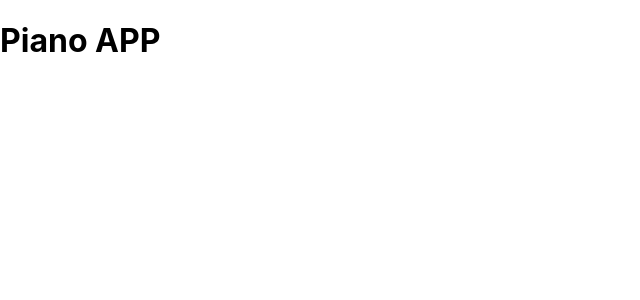
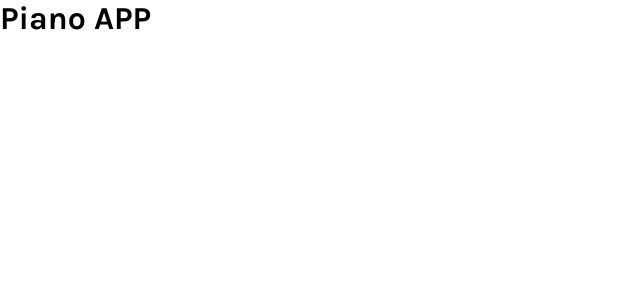
Before and after one commit to DavidPavlovski/react_piano_app, a React (Create React App) app: page / in a window 1280 px wide. Shown: the top 300 px of the page, without its empty margins (0-640 px from the left). Built offline with nearby package versions, Linux system fonts and the light colour scheme.

Commit message:
basic styling

```diff
--- a/src/index.css
+++ b/src/index.css
@@ -1,13 +1,14 @@
-body {
-  margin: 0;
-  font-family: -apple-system, BlinkMacSystemFont, 'Segoe UI', 'Roboto', 'Oxygen',
-    'Ubuntu', 'Cantarell', 'Fira Sans', 'Droid Sans', 'Helvetica Neue',
-    sans-serif;
-  -webkit-font-smoothing: antialiased;
-  -moz-osx-font-smoothing: grayscale;
+@import url('https://fonts.googleapis.com/css2?family=Karla:wght@400;500;600;700&display=swap');
+
+*,
+*::before,
+*::after {
+   margin: 0;
+   padding: 0;
+   box-sizing: border-box;
 }
 
-code {
-  font-family: source-code-pro, Menlo, Monaco, Consolas, 'Courier New',
-    monospace;
+body {
+   font-family: 'Karla', sans-serif;
+   min-height: 100vh;
 }
```
